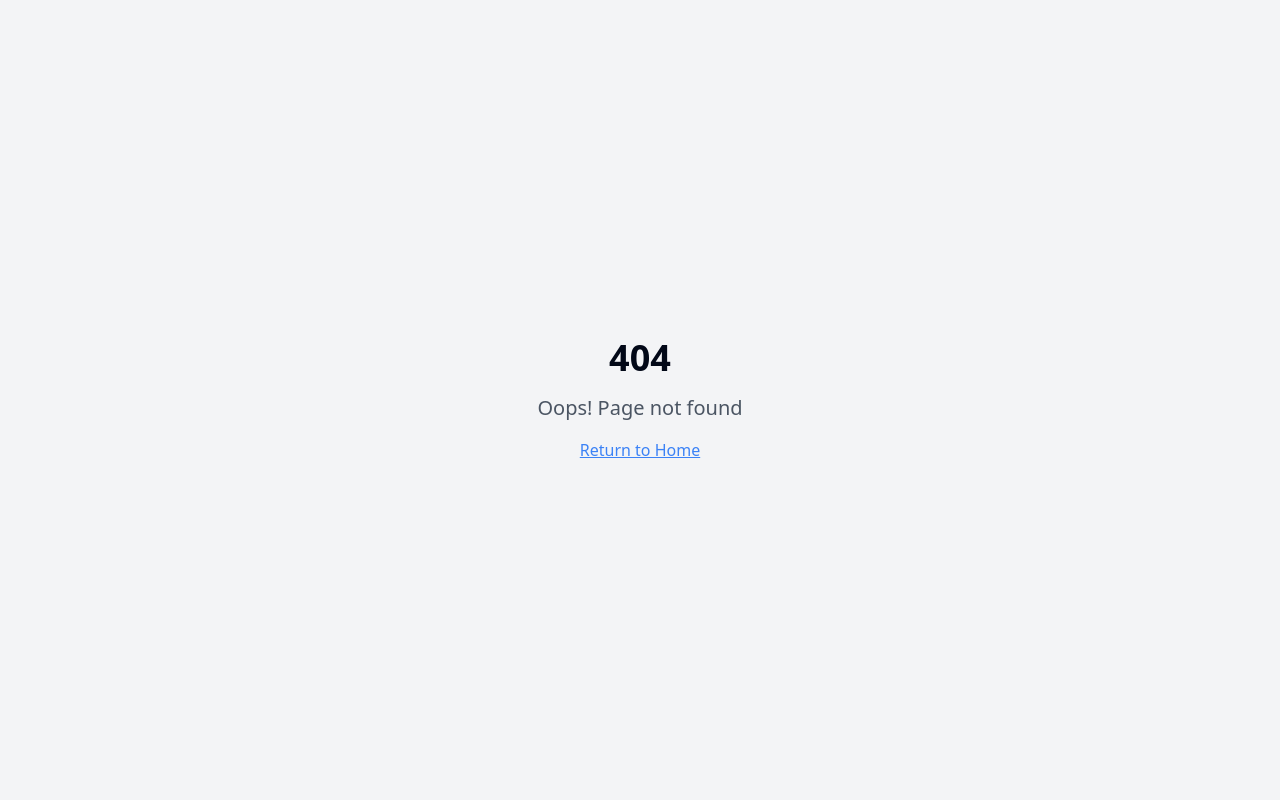
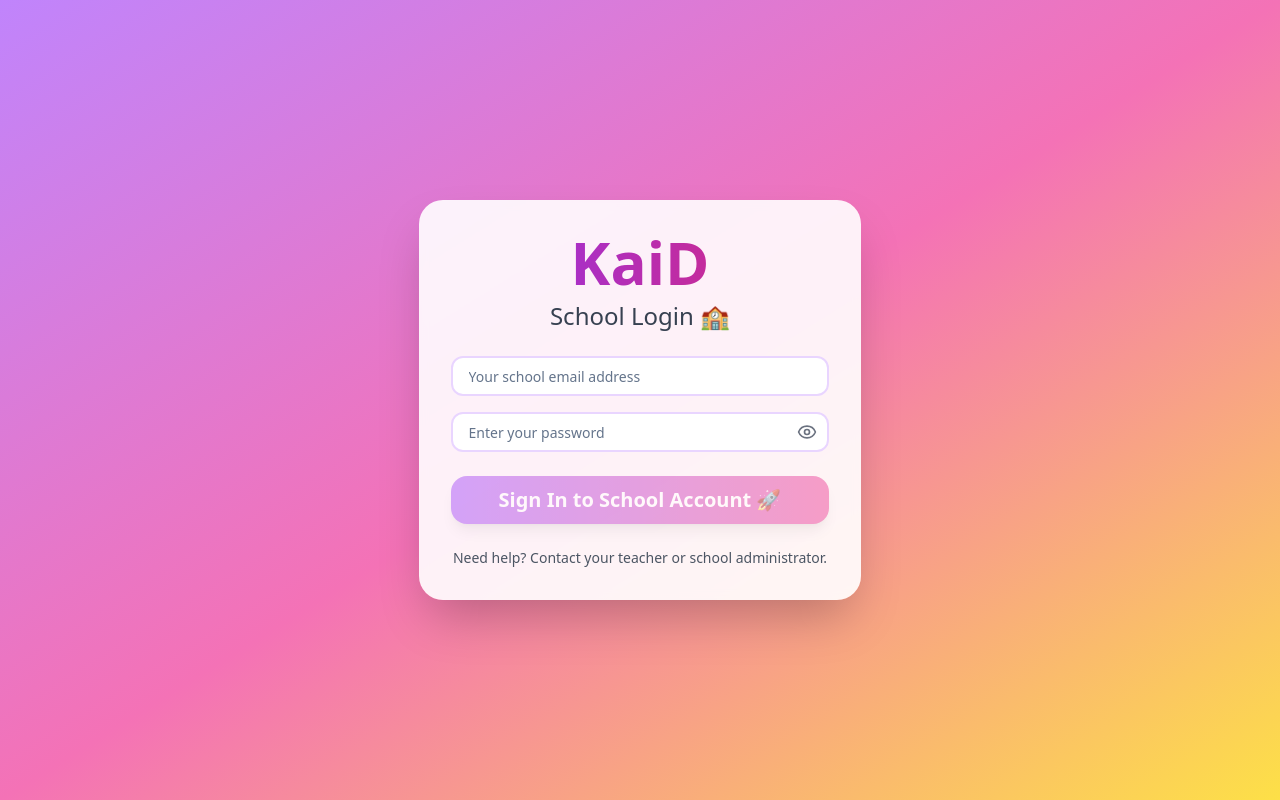
Before and after one commit to Naman410/kaid, a React (Vite) app: page /b2b-login in a window 1280 px wide. Before the commit this address had no page. Built offline with nearby package versions, Linux system fonts and the light colour scheme.

Commit message:
feat: Implement B2B login and usage control
- Created /b2b-login route with AuthScreen styling.
- Enhanced UsageControl to display B2B limits and organization name.
- Preserved existing B2C functionality.

```diff
--- a/src/App.tsx
+++ b/src/App.tsx
@@ -5,6 +5,7 @@ import { TooltipProvider } from "@/components/ui/tooltip";
 import { QueryClient, QueryClientProvider } from "@tanstack/react-query";
 import { BrowserRouter, Routes, Route } from "react-router-dom";
 import Index from "./pages/Index";
+import B2BLogin from "./pages/B2BLogin";
 import NotFound from "./pages/NotFound";
 
 const queryClient = new QueryClient();
@@ -18,6 +19,7 @@ const App = () => {
         <BrowserRouter>
           <Routes>
             <Route path="/" element={<Index />} />
+            <Route path="/b2b-login" element={<B2BLogin />} />
             <Route path="*" element={<NotFound />} />
           </Routes>
         </BrowserRouter>
--- /dev/null
+++ b/src/components/auth/B2BLoginScreen.tsx
@@ -0,0 +1,110 @@
+
+import { useState } from 'react';
+import { Button } from '@/components/ui/button';
+import { Card } from '@/components/ui/card';
+import { Input } from '@/components/ui/input';
+import { useAuth } from '@/hooks/useAuth';
+import { useToast } from '@/hooks/use-toast';
+import { Eye, EyeOff } from 'lucide-react';
+
+const B2BLoginScreen = () => {
+  const [email, setEmail] = useState('');
+  const [password, setPassword] = useState('');
+  const [loading, setLoading] = useState(false);
+  const [showPassword, setShowPassword] = useState(false);
+
+  const { signIn } = useAuth();
+  const { toast } = useToast();
+
+  const handleSubmit = async (e: React.FormEvent) => {
+    e.preventDefault();
+    setLoading(true);
+
+    try {
+      await signIn(email, password);
+      toast({
+        title: "Welcome back! 👋",
+        description: "You're now signed in to KaiD!",
+      });
+    } catch (error: any) {
+      if (error.message?.includes('Email not confirmed')) {
+        toast({
+          title: "Please verify your email",
+          description: "Check your inbox and click the verification link before signing in.",
+          variant: "destructive",
+        });
+      } else {
+        toast({
+          title: "Sign-in failed",
+          description: error.message || "Please check your credentials and try again.",
+          variant: "destructive",
+        });
+      }
+    } finally {
+      setLoading(false);
+    }
+  };
+
+  return (
+    <div className="min-h-screen bg-gradient-to-br from-purple-400 via-pink-400 to-yellow-300 flex items-center justify-center p-4">
+      <Card className="max-w-2xl mx-auto p-8 bg-white/90 backdrop-blur-sm shadow-2xl rounded-3xl border-0">
+        <div className="text-center space-y-6">
+          <div className="relative">
+            <h1 className="text-6xl font-bold bg-gradient-to-r from-purple-600 to-pink-600 bg-clip-text text-transparent mb-2">
+              KaiD
+            </h1>
+            <div className="text-2xl font-medium text-gray-700">
+              School Login 🏫
+            </div>
+          </div>
+
+          <form onSubmit={handleSubmit} className="space-y-6">
+            <div className="space-y-4">
+              <Input
+                type="email"
+                value={email}
+                onChange={(e) => setEmail(e.target.value)}
+                placeholder="Your school email address"
+                className="text-lg p-4 rounded-xl border-2 border-purple-200 focus:border-purple-400"
+                required
+              />
+              <div className="relative">
+                <Input
+                  type={showPassword ? "text" : "password"}
+                  value={password}
+                  onChange={(e) => setPassword(e.target.value)}
+                  placeholder="Enter your password"
+                  className="text-lg p-4 rounded-xl border-2 border-purple-200 focus:border-purple-400 pr-12"
+                  required
+                />
+                <button
+                  type="button"
+                  onClick={() => setShowPassword(!showPassword)}
+                  className="absolute right-3 top-1/2 transform -translate-y-1/2 text-gray-500 hover:text-gray-700"
+                >
+                  {showPassword ? <EyeOff className="h-5 w-5" /> : <Eye className="h-5 w-5" />}
+                </button>
+              </div>
+            </div>
+
+            <Button
+              type="submit"
+              disabled={loading || !email.trim() || !password.trim()}
+              className="w-full bg-gradient-to-r from-purple-500 to-pink-500 hover:from-purple-600 hover:to-pink-600 text-white px-12 py-6 text-xl font-bold rounded-2xl shadow-lg transform hover:scale-105 transition-all duration-200 disabled:opacity-50 disabled:cursor-not-allowed disabled:transform-none"
+            >
+              {loading ? 'Signing In...' : 'Sign In to School Account 🚀'}
+            </Button>
+          </form>
+
+          <div className="text-center text-gray-600">
+            <p className="text-sm">
+              Need help? Contact your teacher or school administrator.
+            </p>
+          </div>
+        </div>
+      </Card>
+    </div>
+  );
+};
+
+export default B2BLoginScreen;
--- a/src/components/shared/UsageControl.tsx
+++ b/src/components/shared/UsageControl.tsx
@@ -3,6 +3,7 @@ import { useState, useEffect } from 'react';
 import { Button } from '@/components/ui/button';
 import { Card } from '@/components/ui/card';
 import { useAuth } from '@/hooks/useAuth';
+import { useSupabaseData } from '@/hooks/useSupabaseData';
 
 interface UsageControlProps {
   onUpgrade: () => void;
@@ -10,13 +11,37 @@ interface UsageControlProps {
 
 const UsageControl = ({ onUpgrade }: UsageControlProps) => {
   const { profile } = useAuth();
+  const { useCheckUserLimits } = useSupabaseData();
+  const checkLimitsMutation = useCheckUserLimits();
 
-  const [usageData] = useState({
+  const [usageData, setUsageData] = useState({
     totalLimit: profile?.subscription_status === 'premium' ? 999999 : 10,
     used: profile?.total_creations_used || 0,
-    subscriptionStatus: profile?.subscription_status || 'free'
+    subscriptionStatus: profile?.subscription_status || 'free',
+    userType: profile?.user_type || 'b2c_student',
+    dailyRemaining: null as number | null,
+    monthlyRemaining: null as number | null,
+    organizationName: null as string | null,
   });
 
+  // Fetch B2B limits on component mount for B2B users
+  useEffect(() => {
+    if (profile?.user_type === 'b2b_student' && profile?.organization_id) {
+      checkLimitsMutation.mutate(undefined, {
+        onSuccess: (data) => {
+          setUsageData(prev => ({
+            ...prev,
+            dailyRemaining: data.dailyRemaining,
+            monthlyRemaining: data.monthlyRemaining,
+            organizationName: data.organizationName,
+          }));
+        },
+      });
+    }
+  }, [profile?.user_type, profile?.organization_id]);
+
+  // For B2C users, use existing logic
+  if (usageData.userType === 'b2c_student' || !profile?.organization_id) {
     const remainingCreations = usageData.totalLimit - usageData.used;
     const usagePercentage = (usageData.used / usageData.totalLimit) * 100;
 
@@ -100,6 +125,73 @@ const UsageControl = ({ onUpgrade }: UsageControlProps) => {
         </div>
       </Card>
     );
+  }
+
+  // For B2B users, show daily/monthly limits
+  return (
+    <Card className="p-6 bg-gradient-to-br from-blue-100 to-purple-100 border-0 rounded-2xl shadow-lg">
+      <h2 className="text-xl font-bold text-gray-800 mb-4 text-center">
+        ⚡ Daily AI Creations ⚡
+      </h2>
+
+      <div className="space-y-4">
+        {/* Daily Usage Counter */}
+        <div className="bg-white rounded-xl p-4 text-center">
+          <div className="text-4xl font-bold text-blue-600 mb-2">
+            {usageData.dailyRemaining ?? '...'}
+          </div>
+          <div className="text-lg font-semibold text-gray-700">
+            Creations Left Today!
+          </div>
+          <div className="text-sm text-gray-600">
+            Resets daily at midnight
+          </div>
+        </div>
+
+        {/* Monthly Usage Counter */}
+        <div className="bg-white rounded-xl p-4 text-center">
+          <div className="text-2xl font-bold text-purple-600 mb-2">
+            {usageData.monthlyRemaining ?? '...'}
+          </div>
+          <div className="text-md font-semibold text-gray-700">
+            Monthly Creations Left
+          </div>
+          <div className="text-sm text-gray-600">
+            Resets monthly
+          </div>
+        </div>
+
+        {/* School Info */}
+        {usageData.organizationName && (
+          <div className="bg-white rounded-xl p-4">
+            <div className="text-center">
+              <div className="text-sm font-semibold text-gray-700">School</div>
+              <div className="text-lg font-bold text-gray-800">
+                {usageData.organizationName} 🏫
+              </div>
+            </div>
+          </div>
+        )}
+
+        {/* Fun Encouragement */}
+        {(usageData.dailyRemaining ?? 0) > 0 ? (
+          <div className="bg-green-100 rounded-xl p-4 text-center">
+            <div className="text-2xl mb-2">🎨</div>
+            <div className="text-sm font-semibold text-green-800">
+              You're doing great! Keep creating!
+            </div>
+          </div>
+        ) : (
+          <div className="bg-orange-100 rounded-xl p-4 text-center">
+            <div className="text-2xl mb-2">⏰</div>
+            <div className="text-sm font-semibold text-orange-800">
+              Daily limit reached! Come back tomorrow for more creations!
+            </div>
+          </div>
+        )}
+      </div>
+    </Card>
+  );
 };
 
 export default UsageControl;
--- /dev/null
+++ b/src/pages/B2BLogin.tsx
@@ -0,0 +1,44 @@
+
+import { AuthProvider, useAuth } from '@/hooks/useAuth';
+import B2BLoginScreen from '@/components/auth/B2BLoginScreen';
+import { useEffect } from 'react';
+import { useNavigate } from 'react-router-dom';
+
+const B2BLoginContent = () => {
+  const { user, loading } = useAuth();
+  const navigate = useNavigate();
+
+  useEffect(() => {
+    // Redirect authenticated users to main hub
+    if (user && !loading) {
+      navigate('/');
+    }
+  }, [user, loading, navigate]);
+
+  if (loading) {
+    return (
+      <div className="min-h-screen bg-gradient-to-br from-purple-400 via-pink-400 to-yellow-300 flex items-center justify-center">
+        <div className="text-center space-y-4">
+          <div className="text-8xl animate-bounce">🤖</div>
+          <div className="text-2xl font-bold text-white">Loading KaiD...</div>
+        </div>
+      </div>
+    );
+  }
+
+  if (user) {
+    return null; // Will redirect via useEffect
+  }
+
+  return <B2BLoginScreen />;
+};
+
+const B2BLogin = () => {
+  return (
+    <AuthProvider>
+      <B2BLoginContent />
+    </AuthProvider>
+  );
+};
+
+export default B2BLogin;
```
Lines whose indentation alone changed are shown as unchanged.
